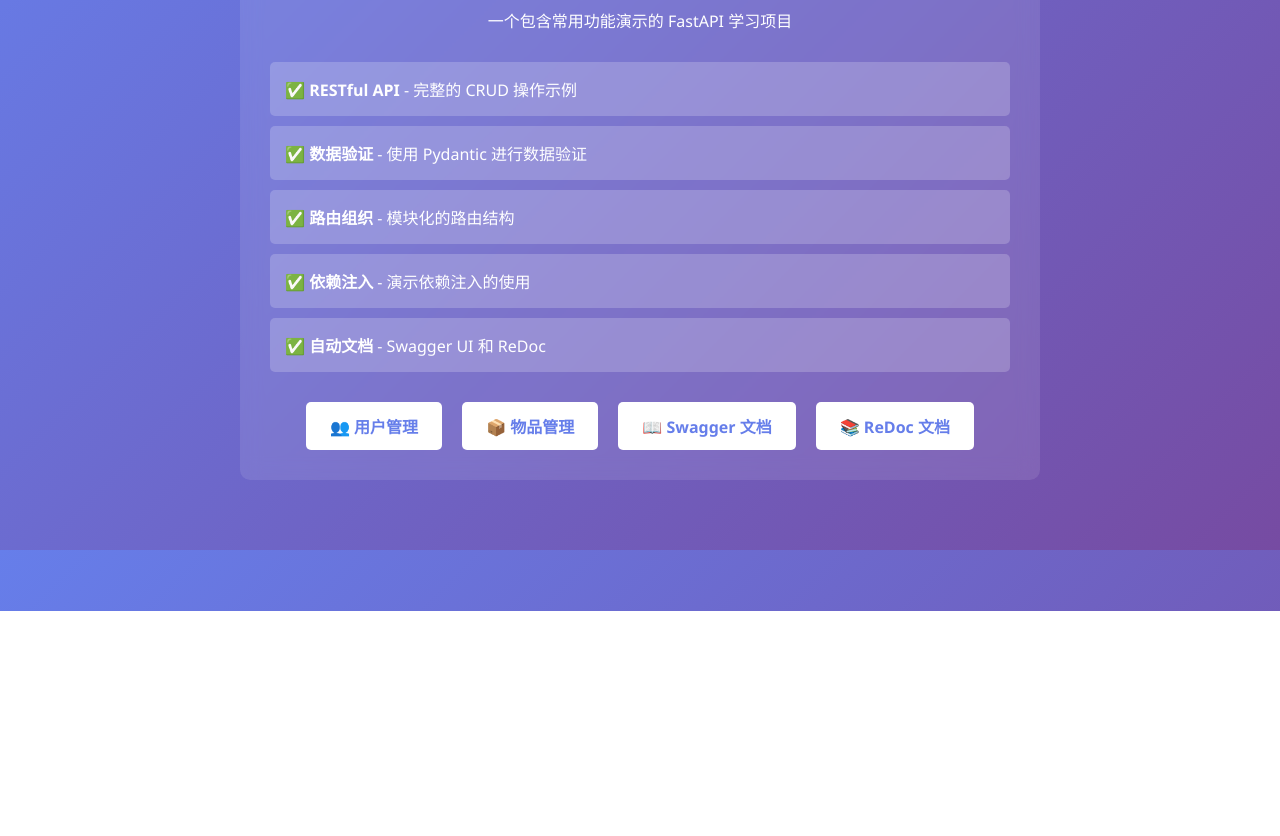
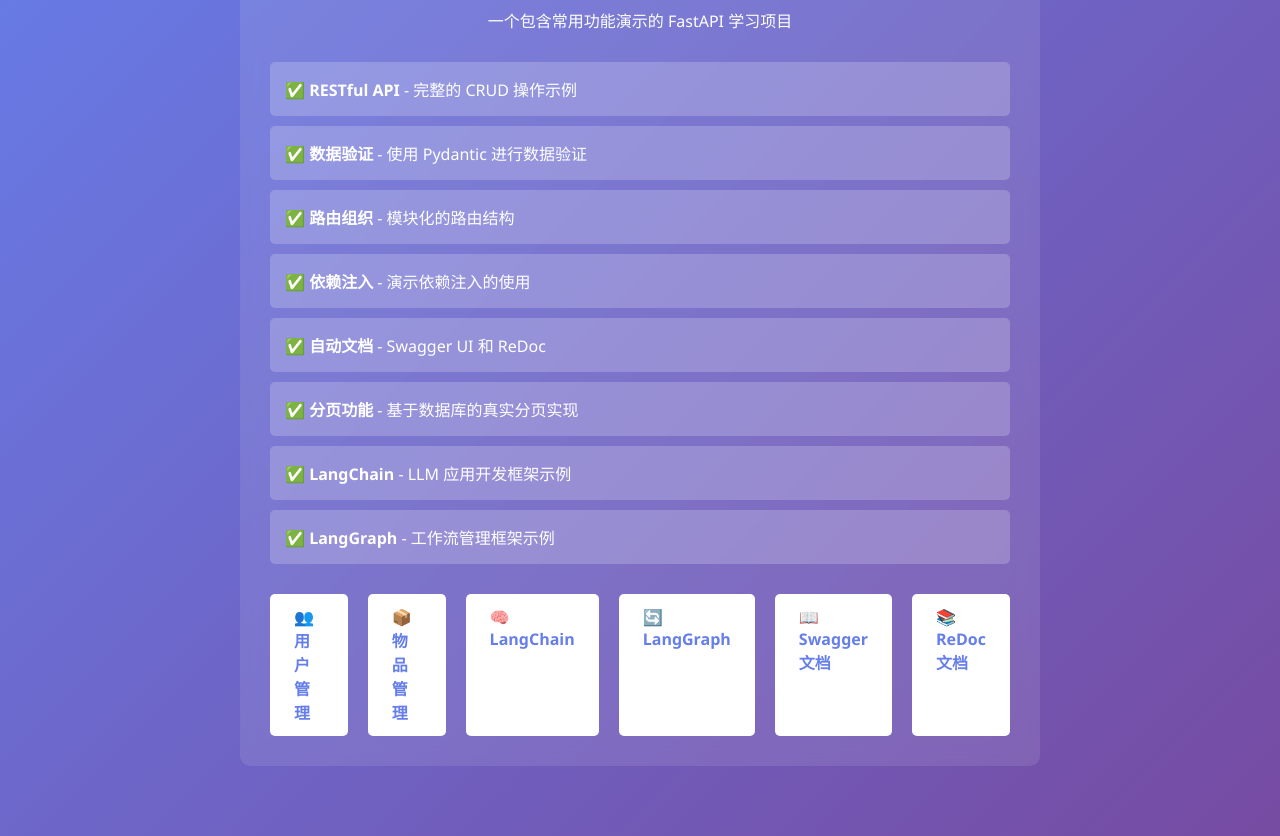
Before and after one commit to gyzhang/faststudy, a plain HTML site: page static/index.html in a window 1280 px wide. Shown: the part 189-1025 px from the top of the page. Before the commit the page ends 800 px from the top, so only its background shows below. Drawn offline with Linux system fonts and the light colour scheme.

Commit message:
更新导航

```diff
--- a/static/index.html
+++ b/static/index.html
@@ -73,11 +73,22 @@
             <div class="feature">
                 <strong>✅ 自动文档</strong> - Swagger UI 和 ReDoc
             </div>
+            <div class="feature">
+                <strong>✅ 分页功能</strong> - 基于数据库的真实分页实现
+            </div>
+            <div class="feature">
+                <strong>✅ LangChain</strong> - LLM 应用开发框架示例
+            </div>
+            <div class="feature">
+                <strong>✅ LangGraph</strong> - 工作流管理框架示例
+            </div>
         </div>
 
         <div class="links">
             <a href="/static/users.html" class="btn">👥 用户管理</a>
             <a href="/static/items.html" class="btn">📦 物品管理</a>
+            <a href="/static/langchain.html" class="btn">🧠 LangChain</a>
+            <a href="/static/langgraph.html" class="btn">🔄 LangGraph</a>
             <a href="/docs" class="btn">📖 Swagger 文档</a>
             <a href="/redoc" class="btn">📚 ReDoc 文档</a>
         </div>
```
Also changed, not shown: static/items.html (+2 -0 lines), static/users.html (+2 -0 lines).
